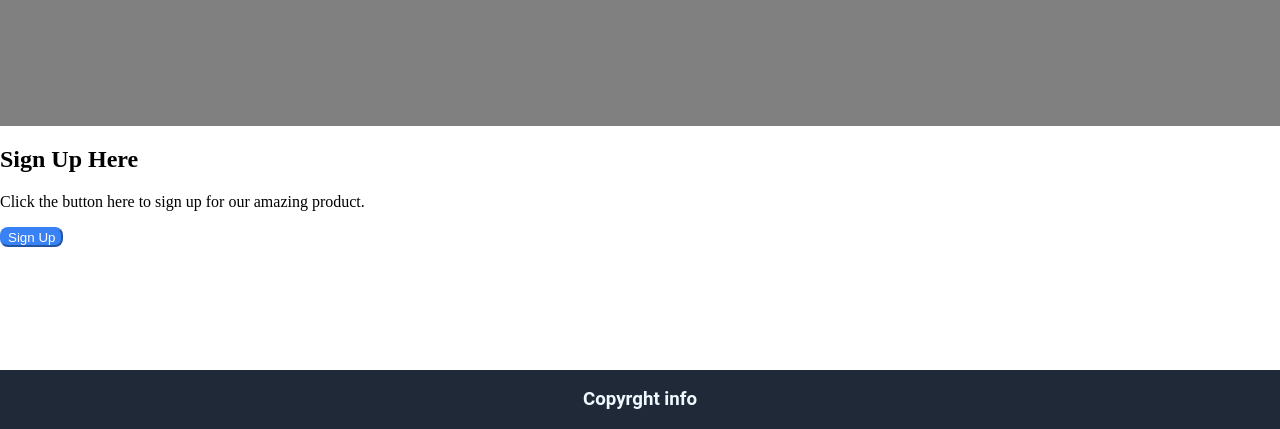
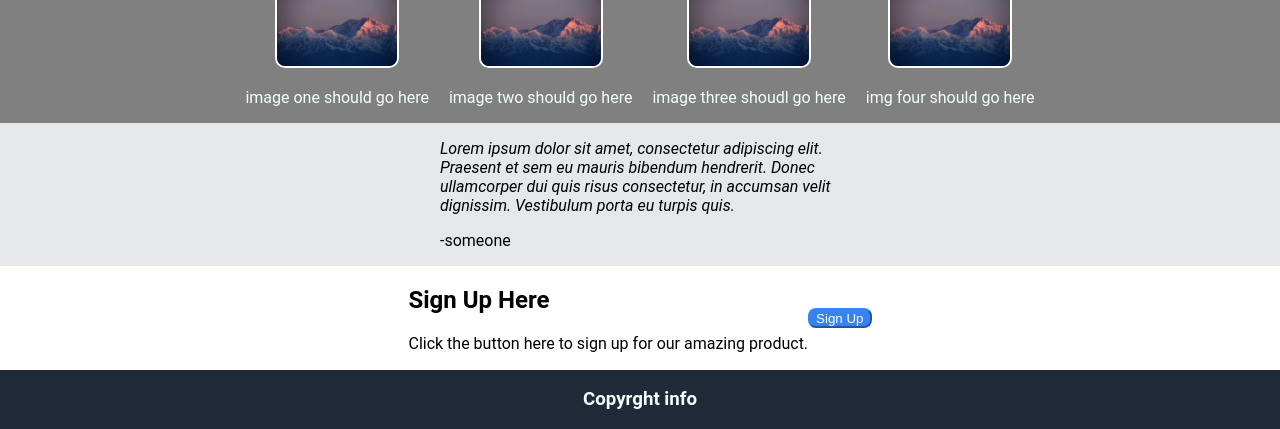
Before and after one commit to RyanB38/odin-landing-page, a plain HTML site: page index.html in a window 1280 px wide. Shown: the part 371-800 px from the top of the page. Drawn offline with Linux system fonts and the light colour scheme.

Commit message:
rough draft

```diff
--- a/index.html
+++ b/index.html
@@ -28,27 +28,33 @@
             <div class="information">
                 <h1>Some Random information</h1>
                 <div class="imgs">
-                    <div class="img-one">
-                        <div class="img-border"><img src="" alt=""></div>
-                        <p></p>
+                    <div class="info-img">
+                        <img src="./images/mountain2.png" alt="">
+                        <p>image one should go here</p>
                     </div>
-                    <div class="img-two">
-                        <div class="img-border"><img src="" alt=""></div>
-                        <p></p>
+                    <div class="info-img">
+                        <img src="./images/mountain2.png" alt="">
+                        <p>image two should go here</p>
                     </div>
-                    <div class="img-three">
-                        <div class="img-border"><img src="" alt=""></div>
-                        <p></p>
+                    <div class="info-img">
+                        <img src="./images/mountain2.png" alt="">
+                        <p>image three shoudl go here</p>
                     </div>
-                    <div class="img-four">
-                        <div class="img-border"><img src="" alt=""></div>
-                        <p></p>
+                    <div class="info-img">
+                        <img src="./images/mountain2.png" alt="">
+                        <p>img four should go here</p>
                     </div>
                 </div>
             </div>
-            <div class="Testimonial">
-                <p class="quote"></p>
-                <p class="quote-name"></p>
+            <div class="testimonial">
+                <div class="quote">
+                    <p class="quote">
+                        <em>
+                            Lorem ipsum dolor sit amet, consectetur adipiscing elit. Praesent et sem eu mauris bibendum hendrerit. Donec ullamcorper dui quis risus consectetur, in accumsan velit dignissim. Vestibulum porta eu turpis quis.
+                        </em>
+                    </p>
+                    <p class="quote-name">-someone</p>
+                </div>
             </div>
             <div class="sign-up">
                 <div class ="button-banner">
--- a/styles.css
+++ b/styles.css
@@ -1,6 +1,8 @@
+
 htmml, body{
     height: 100%;
     margin: 0;
+    font-family: "Roboto", sans-serif;
 }
 .page-container{
     display: flex;
@@ -35,11 +37,13 @@ htmml, body{
     color: white;
     font-family: sans-serif;
 }
+img {
+    border: solid 2px white;
+    border-radius: 10px;
+}
 .top img {
     width: 300px;
     height: auto;
-    border: solid 2px white;
-    border-radius: 10px;
 }
 button{
     border-radius: 8px;
@@ -57,12 +61,47 @@ button{
 .information {
     text-align: center;
     background-color: grey;
+    color: white;
+}
+.imgs{
+    display: flex;
+    gap: 20px;
+    justify-content: center;
+    text-align: center;
+    margin-left: 20px;
+    margin-right: 20px;
+    color: azure   ;
+}
+.info-img img{
+    height: 80px;
+}
+.information h1 {
     margin: 0px;
+    margin-bottom: 20px;
+}
+.quote{
+    width: 50vh;
+}
+.testimonial{
+    display: flex;
+    justify-content: center;
+    background-color: #e5e7eb;
+}
+.sign-up{
+    display: flex;
+    justify-content: center;
+}
+.button-banner{
+    display: flex;
+    align-self: center;
+}
+.button-banner button{
+    align-self: center;
 }
 .footer{
     text-align: center;
     width: 100%;
     background-color: #1f2937;
-    color: aliceblue;
+    color: azure;
     font-family: "Roboto", sans-serif;
 }
```
Also changed, not shown: images/mountain2.png (added).
